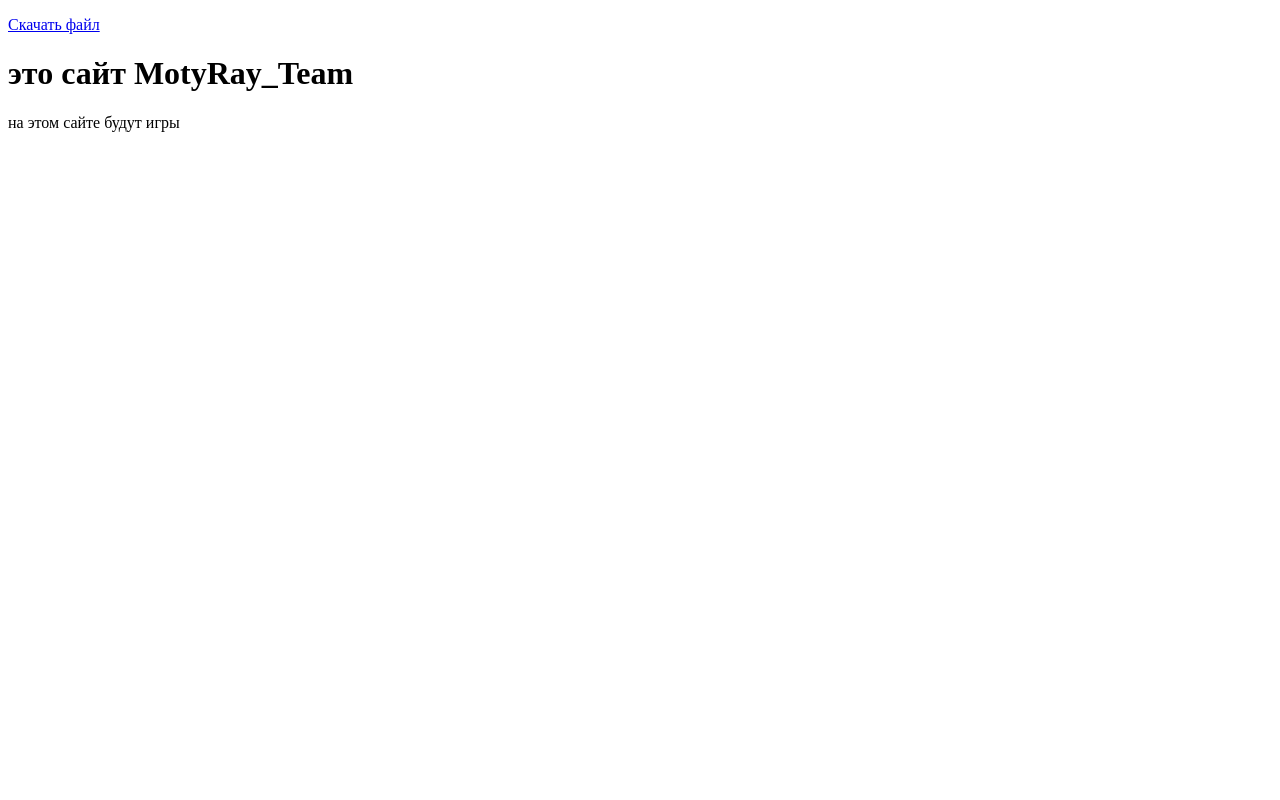
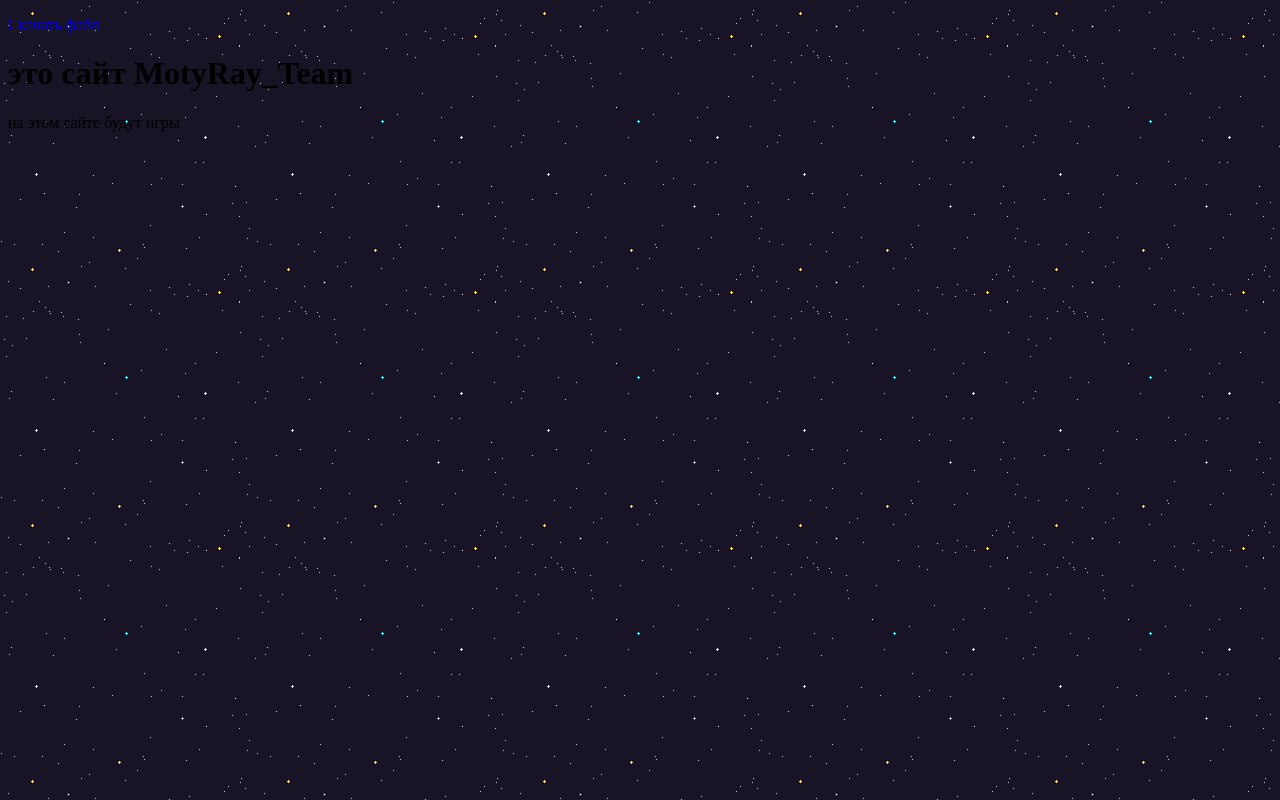
Before and after one commit to moit666/MotyRayTeam, a plain HTML site: page index.html in a window 1280 px wide. Drawn offline with Linux system fonts and the light colour scheme.

Commit message:
Update index.html

```diff
--- a/index.html
+++ b/index.html
@@ -6,8 +6,9 @@
     <title>MotyRay_Team</title>
 
     <title>Скачать Space Game 4.0</title>
-
-
+    <style>
+      body { background: url(space.png); }
+    </style>
 
 
   </head>
```
